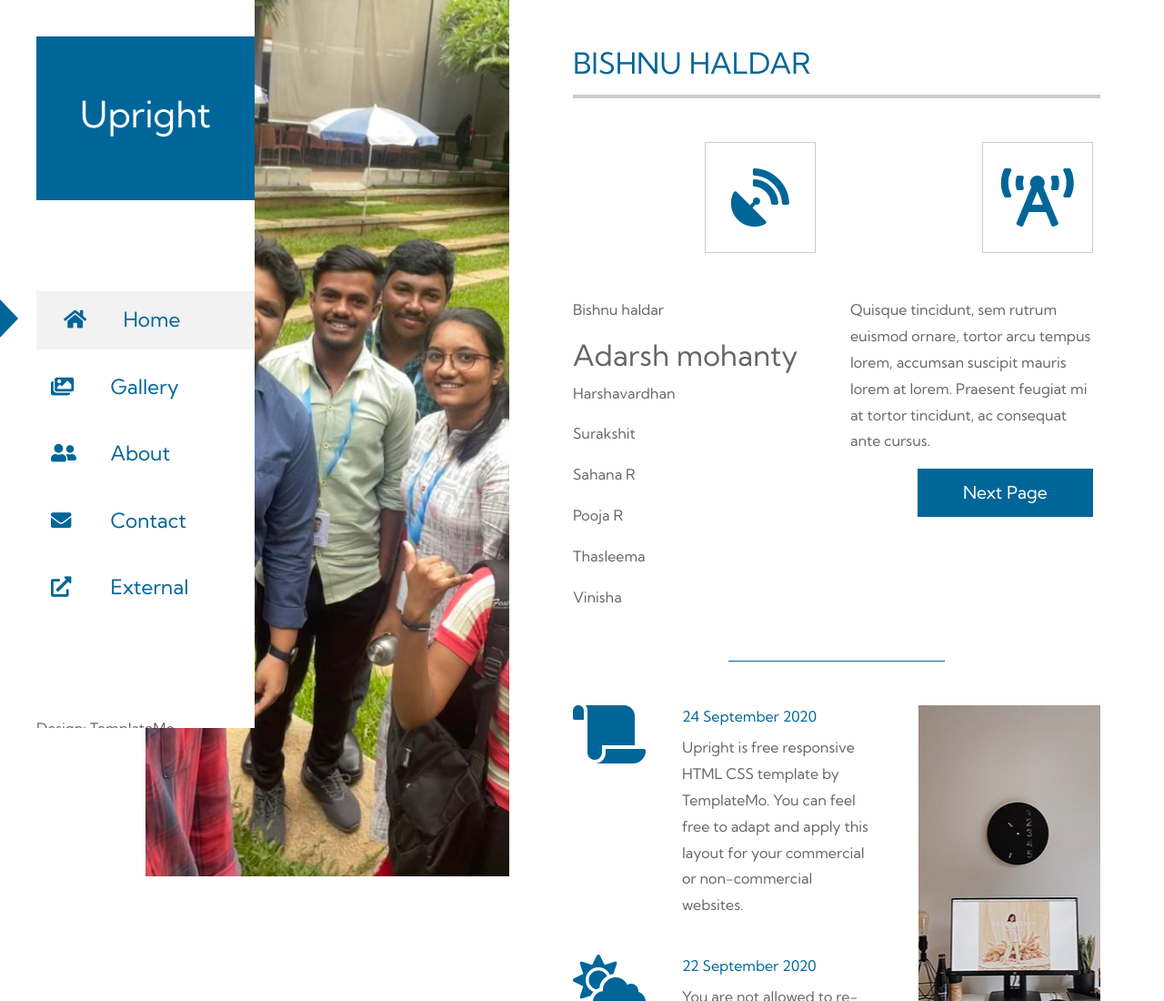
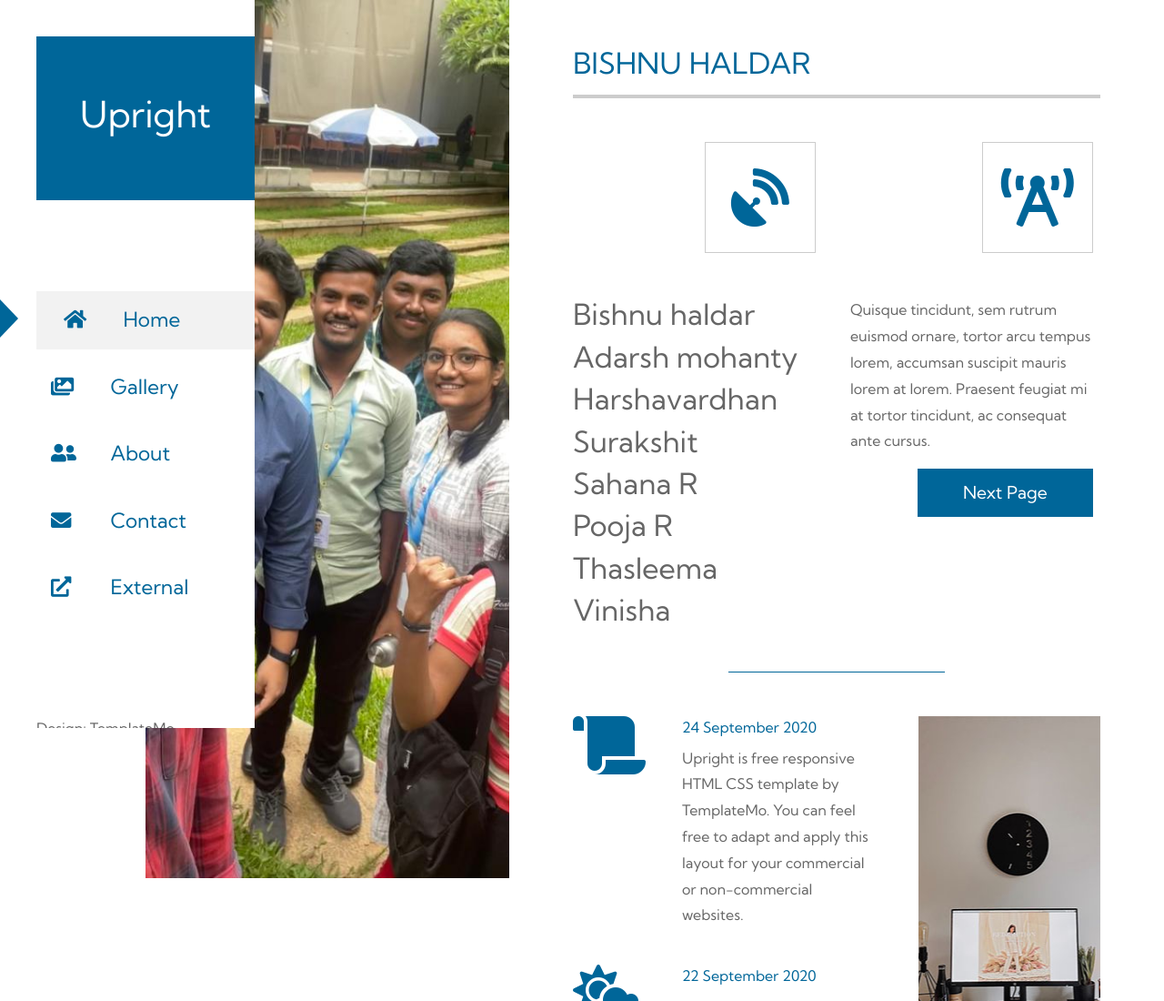
Before and after one commit to Bishnuhaldar/Bishnuhaldar1, a plain HTML site: page index.html in a window 1280 px wide. Shown: the top 1100 px of the page at 91% size. Drawn offline with Linux system fonts and the light colour scheme.

Commit message:
Update index.html

```diff
--- a/index.html
+++ b/index.html
@@ -100,30 +100,30 @@ height="0" width="0" style="display:none;visibility:hidden"></iframe></noscript>
                                     <div class="tm-icon-container mb-5 mr-0 ml-auto">
                                         <i class="fas fa-satellite-dish fa-4x tm-text-primary"></i>
                                     </div>
-                                    <p>
+                                    <h2>
                                         Bishnu haldar
-                                    </p>
+                                    </h2>
                                       <h2>
                                           Adarsh mohanty
                                       </h2>
-                                    <p>
+                                    <h2>
                                         Harshavardhan
-                                      </p>
-                                    <p>
+                                      </h2>
+                                    <h2>
                                         Surakshit
-                                    </p>
-                                    <p>
+                                    </h2>
+                                    <h2>
                                         Sahana R
-                                    </p>
-                                    <p>
+                                    </h2>
+                                    <h2>
                                         Pooja R
-                                    </p>
-                                     <p>
+                                    </h2>
+                                     <h2>
                                          Thasleema
-                                    </p>
-                                     <p>
+                                    </h2>
+                                     <h2>
                                          Vinisha
-                                    </p>
+                                    </h2>
                                 </div>
                             </div>
                             <div class="col-lg-6 tm-col-home mb-4">
```
